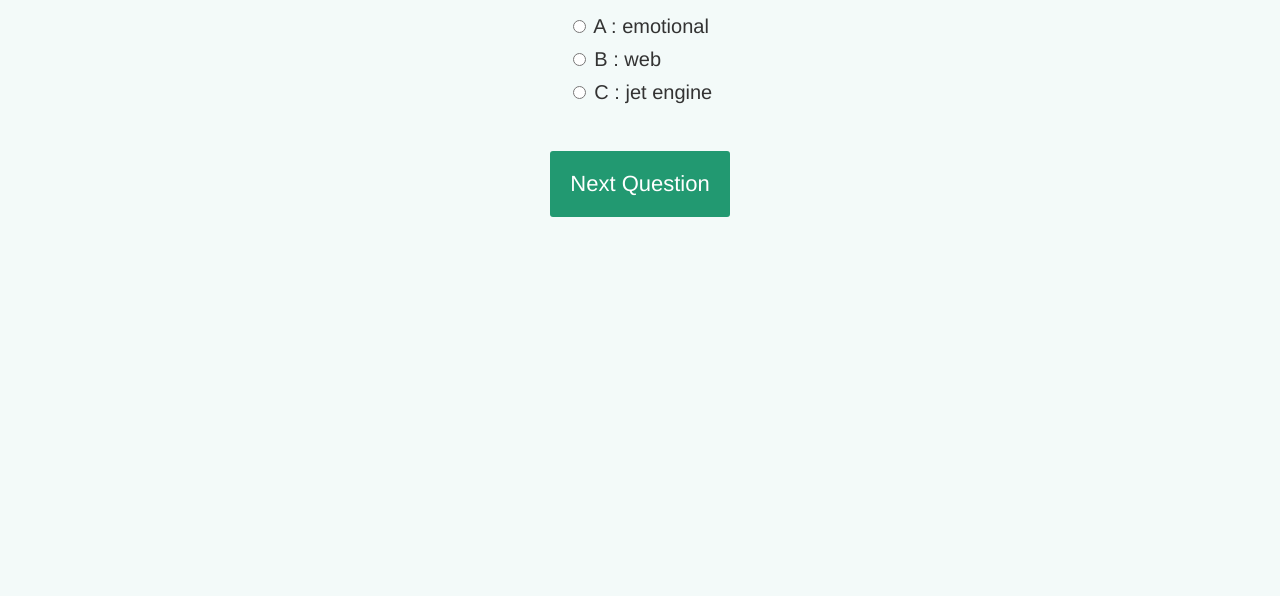
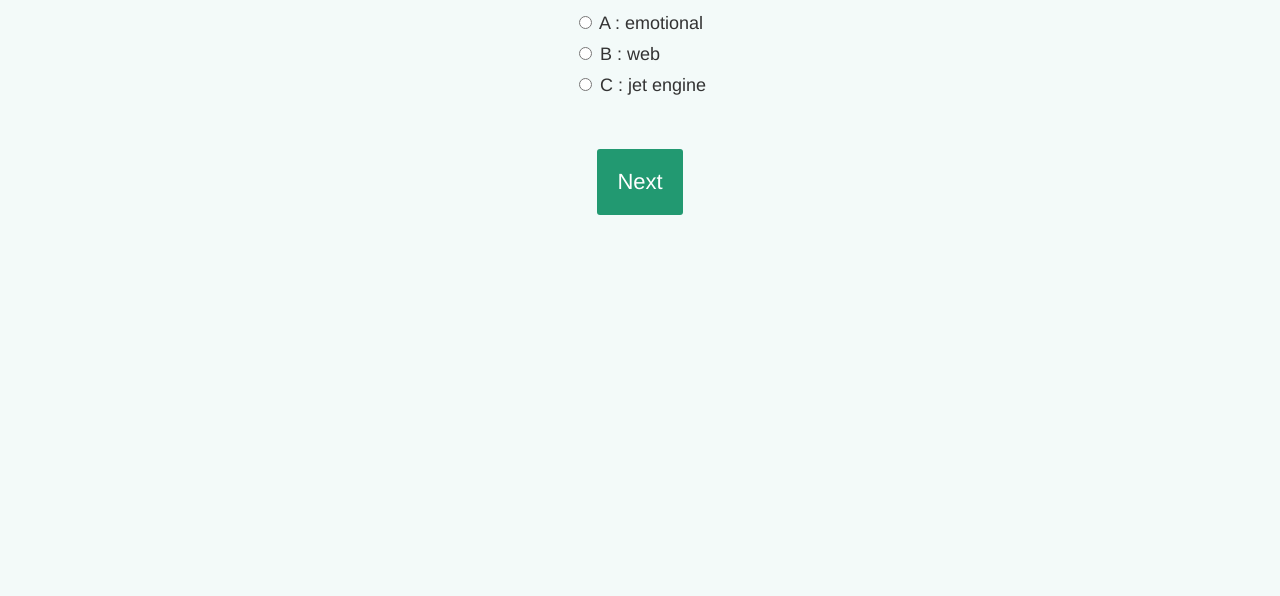
Before and after one commit to mpkahn/homework04, a plain HTML site: page index.html in a window 1280 px wide. Shown: the part 204-800 px from the top of the page. Drawn offline with nearby package versions, Linux system fonts and the light colour scheme.

Commit message:
added script file

```diff
--- a/index.html
+++ b/index.html
@@ -16,171 +16,13 @@
         <div class="quiz-container">
             <div id="quiz"></div>
         </div>
-        <button id="previous">Previous Question</button>
-        <button id="next">Next Question</button>
-        <button id="submit">Submit Quiz</button>
-        <div id="results"></div>
+        <button id="previous">Previous</button>
+        <button id="next">Next</button>
+        <button id="submit">Submit</button>
+        <div id="scores"></div>
     </div>
 
-
-    <script>
-
-        const quizContainer = document.getElementById('quiz');
-        const resultsContainer = document.getElementById('results');
-        const submitButton = document.getElementById("submit");
-        const previousButton = document.getElementById("previous");
-        const nextButton = document.getElementById("next");
-        const quizContent = document.getElementById("quiz-content");
-        let currentSlide = 0;
-
-
-      //define questions in array w/ answers
-        const myQuestions = [
-            {
-                question: "Javascript is utilized in ______ development",
-                answers: {
-                    A: "emotional",
-                    B: "web",
-                    C: "jet engine"
-                },
-                correctAnswer: "B"
-            },
-            {
-                question: "Which of these executes code in javascript?",
-                answers: {
-                    A: "functions",
-                    B: "igniters",
-                    C: "jumpers"
-                },
-                correctAnswer: "A"
-            },
-            {
-                question: "Which of the following is a Javascript library?",
-                answers: {
-                    A: "Jquesey",
-                    B: "Qjourney",
-                    C: "Jquery",
-                },
-                correctAnswer: "C"
-            }
-        ];
-            //function to actually display the quiz via slides (active slide visible) and radio buttons
-        function buildQuiz() {
-            const output = [];
-            //function to display each myQuestion array propery
-            myQuestions.forEach(function (currentQuestion, questionNumber) {
-                const answers = [];
-                //display answers for current question
-                for (letter in currentQuestion.answers) {
-                    answers.push(
-                        `<label>
-                <input type="radio" name="question${questionNumber}" value="${letter}"/>
-                ${letter} :
-                ${currentQuestion.answers[letter]}
-            </label>`
-                    );
-                }
-                //display current question
-                output.push(
-                    `<div class="slide">
-        <div class="question"> ${currentQuestion.question} </div>
-        <div class="answers"> ${answers.join('')} </div>
-        </div>`
-                );
-            }
-            );
-
-            quizContainer.innerHTML = output.join('');
-        };
-
-        //function to display results
-        function showResults() {
-            const answerContainers = quizContainer.querySelectorAll('.answers');
-
-            let numCorrect = 0;
-
-            myQuestions.forEach(function (currentQuestion, questionNumber) {
-                const answerContainer = answerContainers[questionNumber];
-                const selector = `input[name=question${questionNumber}]:checked`;
-                const userAnswer = (answerContainer.querySelector(selector) || {}).value;
-
-                //if correct answer
-                if (userAnswer === currentQuestion.correctAnswer) {
-                    numCorrect++;
-
-                    //answer color at end of quiz
-                    answerContainers[questionNumber].style.color = 'green';
-                }
-                else {
-                    answerContainers[questionNumber].style.color = "red";
-                }
-            });
-
-            resultsContainer.innerHTML = `${numCorrect} out of ${myQuestions.length}`;
-        };
-
-        //function to display active slide
-        function showSlide(n) {
-            slides[currentSlide].classList.remove('active-slide');
-            slides[n].classList.add('active-slide');
-            currentSlide = n;
-            if (currentSlide === 0) {
-                previousButton.style.display = "none";
-            }
-            else {
-                previousButton.style.display = 'inline-block';
-            }
-            if (currentSlide === slides.length - 1) {
-                nextButton.style.display = 'none';
-                submitButton.style.display = 'inline-block';
-            }
-            else {
-                nextButton.style.display = 'inline-block';
-                submitButton.style.display = 'none';
-            }
-        };
-
-
-
-        //call quiz function
-        buildQuiz();
-
-        const slides = document.querySelectorAll(".slide");
-        //defined after buildquiz because slide class defined in that function
-
-        showSlide(currentSlide);
-
-        function showNextSlide() {
-            showSlide(currentSlide + 1);
-        };
-        function showPreviousSlide() {
-            showSlide(currentSlide - 1)
-        };
-
-        //countdown timer
-        //set it to 60 seconds
-        let timeleft = 60;
-        let countdownTimer = setInterval(function () {
-            if (timeleft <= 0) {
-                clearInterval(countdownTimer);
-                //make quiz content div disappear at 0
-                quizContent.style.display = "none";
-                document.getElementById("countdown").innerHTML = "You ran out of time!";
-            } else {
-                document.getElementById("countdown").innerHTML = timeleft + " seconds remaining";
-            }
-            timeleft -= 1;
-        }, 1000);
-
-        //eventlisteners for button clicks
-        previousButton.addEventListener("click", showPreviousSlide);
-        nextButton.addEventListener("click", showNextSlide);
-        $(submitButton).on("click", showResults);
-
-
-
-    </script>
-
+    <script src="script.js"></script>
 </body>
 
 </html>
--- /dev/null
+++ b/script.js
@@ -0,0 +1,151 @@
+const quiz = document.getElementById("quiz");
+        const scoreBoard = document.getElementById("scores");
+        const submitBtn = document.getElementById("submit");
+        const previousBtn = document.getElementById("previous");
+        const nextBtn = document.getElementById("next");
+        const quizContent = document.getElementById("quiz-content");
+        let displayQ = 0;
+
+
+      //define questions in array w/ answers
+        const question = [
+            {
+                question: "Javascript is utilized in ______ development",
+                answers: {
+                    A: "emotional",
+                    B: "web",
+                    C: "jet engine"
+                },
+                correctAnswer: "B"
+            },
+            {
+                question: "Which of these executes code in javascript?",
+                answers: {
+                    A: "functions",
+                    B: "igniters",
+                    C: "jumpers"
+                },
+                correctAnswer: "A"
+            },
+            {
+                question: "Which of the following is a Javascript library?",
+                answers: {
+                    A: "Jquesey",
+                    B: "Qjourney",
+                    C: "Jquery",
+                },
+                correctAnswer: "C"
+            }
+        ];
+            //function to actually display the quiz via activeQ (active question visible) and radio buttons
+        function showQuiz() {
+            const quizRslt = [];
+            //function to display each question array propery
+            question.forEach(function (currentQuestion, questionNumber) {
+                const multipleChoice = [];
+                //display answers for current question
+                for (letter in currentQuestion.answers) {
+                    multipleChoice.push(
+                        `<label>
+                <input type="radio" name="question${questionNumber}" value="${letter}"/>
+                ${letter} :
+                ${currentQuestion.answers[letter]}
+            </label>`
+                    );
+                }
+                //display current question
+                quizRslt.push(
+                    `<div class="qContainer">
+        <div class="question"> ${currentQuestion.question} </div>
+        <div class="answers"> ${multipleChoice.join('')} </div>
+        </div>`
+                );
+            }
+            );
+
+            quiz.innerHTML = quizRslt.join('');
+        };
+
+        //function to display results
+        function quizScore() {
+            const answerDivs = quiz.querySelectorAll('.answers');
+
+            let correctAnswers = 0;
+
+            question.forEach(function (currentQuestion, questionNumber) {
+                const answerDiv = answerDivs[questionNumber];
+                const selector = `input[name=question${questionNumber}]:checked`;
+                const userSelection = (answerDiv.querySelector(selector) || {}).value;
+
+                //if correct answer
+                if (userSelection === currentQuestion.correctAnswer) {
+                    correctAnswers++;
+
+                    //answer color at end of quiz
+                    answerDivs[questionNumber].style.color = 'green';
+                }
+                else {
+                    answerDivs[questionNumber].style.color = "red";
+                }
+            });
+
+            scoreBoard.innerHTML = `${correctAnswers} out of ${question.length}`;
+        };
+
+        //function to display active slide
+        function quizQ(n) {
+            activeQ[displayQ].classList.remove('active-container');
+            activeQ[n].classList.add('active-container');
+            displayQ = n;
+            if (displayQ === 0) {
+                previousBtn.style.display = "none";
+            }
+            else {
+                previousBtn.style.display = 'inline-block';
+            }
+            if (displayQ === activeQ.length - 1) {
+                nextBtn.style.display = 'none';
+                submitBtn.style.display = 'inline-block';
+            }
+            else {
+                nextBtn.style.display = 'inline-block';
+                submitBtn.style.display = 'none';
+            }
+        };
+
+
+
+        //call quiz function
+        showQuiz();
+
+        const activeQ = document.querySelectorAll(".qContainer");
+        //defined after showQuiz because slide class defined in that function
+
+        quizQ(displayQ);
+
+        function showNextQ() {
+            quizQ(displayQ + 1);
+        };
+        function showPreviousQ() {
+            quizQ(displayQ - 1)
+        };
+
+        //countdown timer
+        //set it to 60 seconds
+        let timeleft = 60;
+        let countdownTimer = setInterval(function () {
+            if (timeleft <= 0) {
+                clearInterval(countdownTimer);
+                //make quiz content div disappear at 0
+                quizContent.style.display = "none";
+                document.getElementById("countdown").innerHTML = "You ran out of time!";
+            } else {
+                document.getElementById("countdown").innerHTML = timeleft + " seconds remaining";
+            }
+            timeleft -= 1;
+        }, 1000);
+
+        //eventlisteners for button clicks
+        previousBtn.addEventListener("click", showPreviousQ);
+        nextBtn.addEventListener("click", showNextQ);
+        $(submitBtn).on("click", quizScore);
--- a/style.css
+++ b/style.css
@@ -1,4 +1,4 @@
-.slide {
+.qContainer {
     position: absolute;
     left: 0px;
     top: 0px;
@@ -8,7 +8,7 @@
     transition: opacity 0.5s;
 }
 
-.active-slide {
+.active-container {
     opacity: 1;
     z-index: 2;
 }
@@ -24,7 +24,7 @@
 }
 
 body{
-	font-size: 20px;
+	font-size: 18px;
 	font-family: 'Helvetica', sans-serif;
 	color: #333;
   font-weight: 300;
@@ -39,7 +39,7 @@ h1{
   background-color: #444;
   color: #fff;
 }
-.question{
+.question {
   font-size: 30px;
   margin-bottom: 10px;
 }
```
